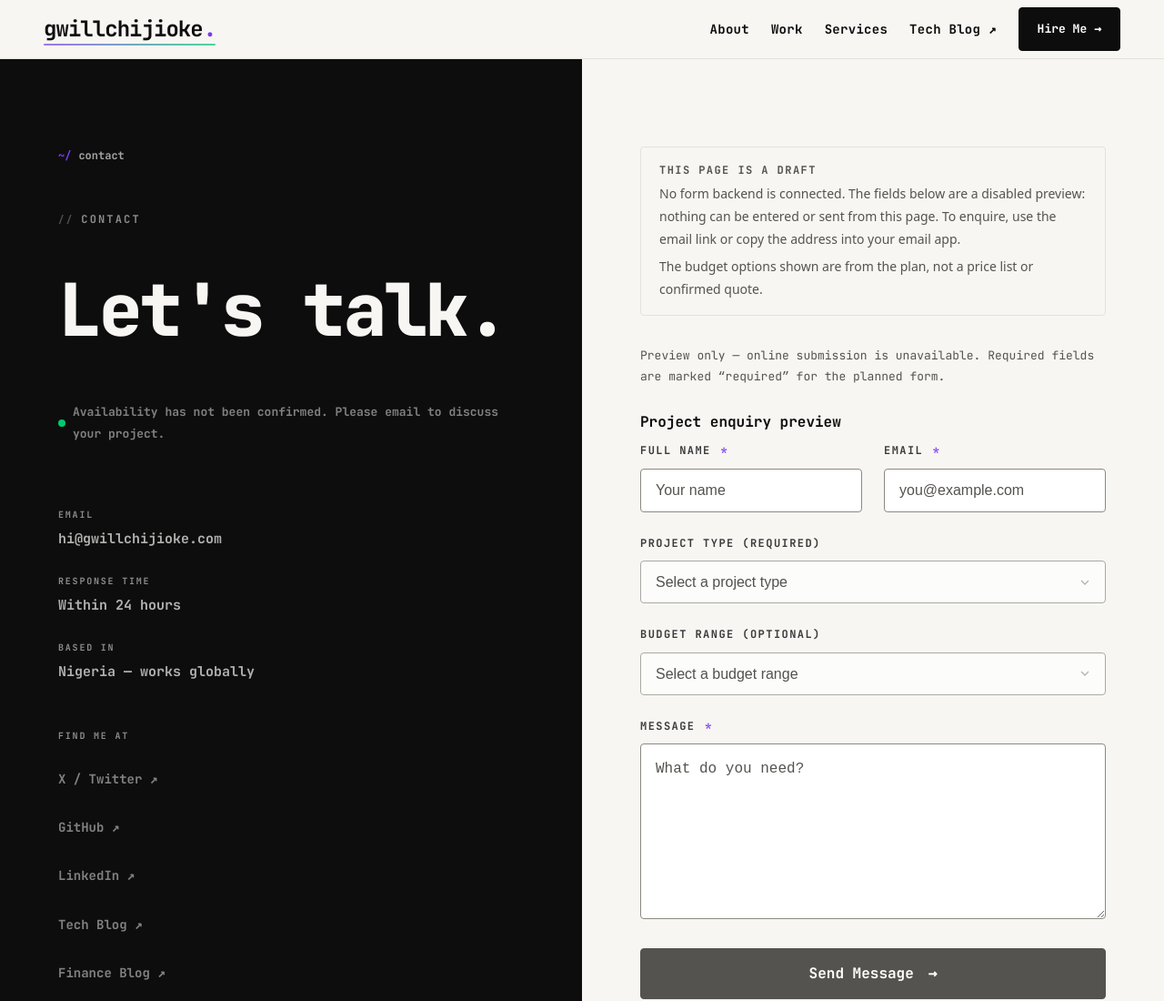
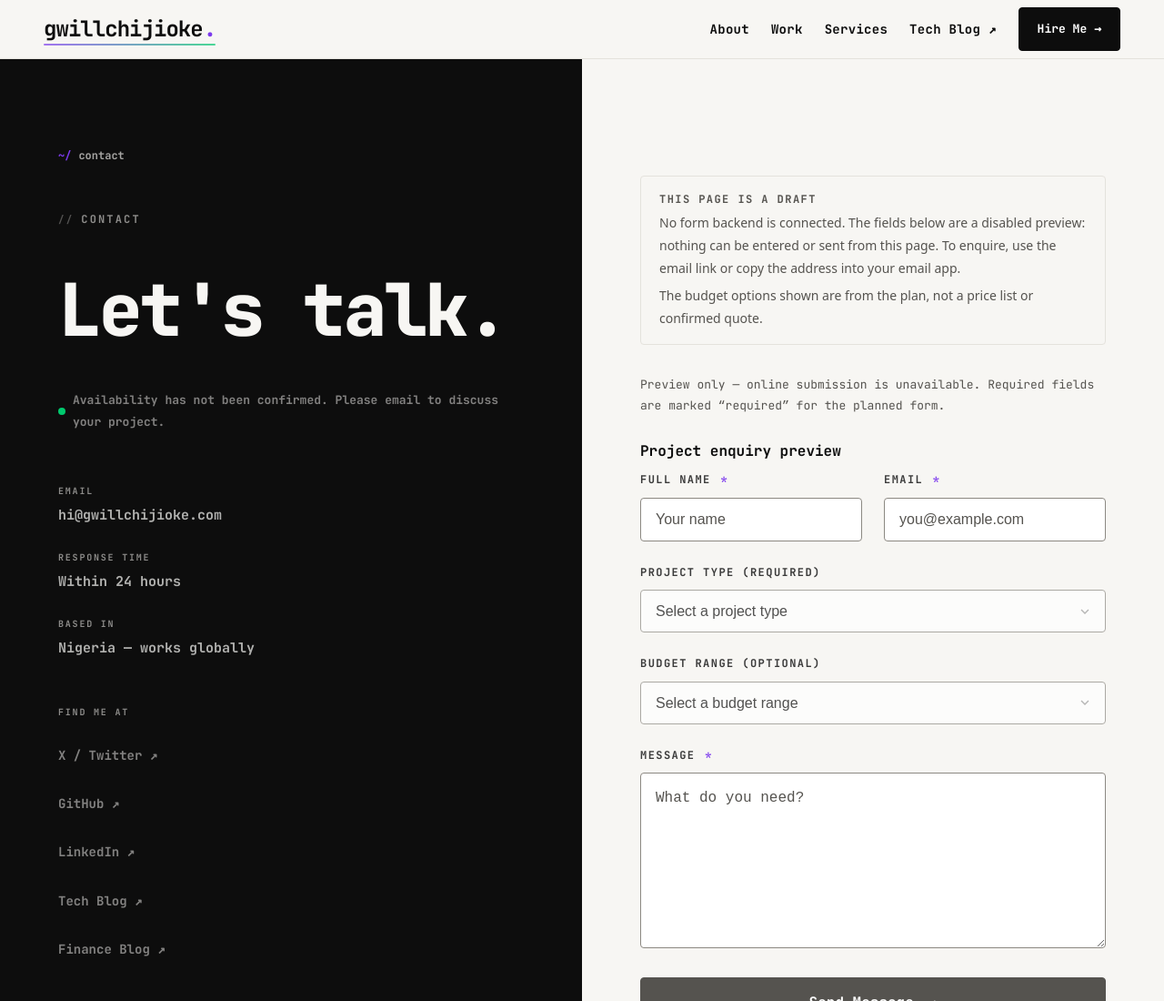
Before and after one commit to godschi10/portfolio-astro, an Astro site: page /portfolio-astro/contact in a window 1280 px wide. Shown: the top 1100 px of the page at 91% size. Built offline with nearby package versions, Linux system fonts and the light colour scheme; Astro itself is replaced by a stand-in of ours.

Commit message:
v0.14.4 CTA/draft symmetry to theme rhythm (31/31)

```diff
--- a/package.json
+++ b/package.json
@@ -1,6 +1,6 @@
 {
   "name": "portfolio-astro",
-  "version": "0.14.3",
+  "version": "0.14.4",
   "type": "module",
   "scripts": {
     "build": "astro build"
--- a/src/pages/about.astro
+++ b/src/pages/about.astro
@@ -86,13 +86,13 @@ const description = "Who Gwill is: a web developer focused on performance, desig
 .inline-link:hover{color:var(--text)}
 .about-cta{padding-block:24px;padding-block:clamp(24px,3vw,48px);background:var(--surface);border-top:1px solid var(--border);border-bottom:1px solid var(--border)}
 .about-cta-inner{display:flex;flex-direction:column;gap:var(--space-4)}
-.availability{display:inline-flex;align-items:center;gap:var(--space-2);font-family:var(--font-mono);font-size:13px;font-weight:600;color:var(--text-dim)}
+.availability{display:inline-flex;align-items:center;gap:var(--space-2);font-family:var(--font-mono);font-size:13px;font-weight:600;color:var(--text-dim);margin:0}
 .availability__dot{width:8px;height:8px;border-radius:50%;background:var(--green);position:relative;flex-shrink:0}
 .availability__dot::after{content:'';position:absolute;inset:-4px;border-radius:50%;background:var(--green);opacity:.35;animation:pulse 2s ease-in-out infinite}
 .about-cta-headline{font-family:var(--font-mono);font-size:clamp(24px,3.5vw,40px);font-weight:700;letter-spacing:-.03em;color:var(--text);margin:0;-webkit-font-smoothing:antialiased}
 .about-cta-sub{font-size:16px;color:var(--text-dim);max-width:52ch;line-height:1.7;margin:0}
 .about-cta-actions{display:flex;flex-wrap:wrap;gap:var(--space-3);margin-top:var(--space-2)}
-.honest-notice{border:1px solid var(--border);border-radius:8px;padding:16px 20px;margin-top:var(--space-6)}
+.honest-notice{border:1px solid var(--border);border-radius:8px;padding:16px 20px;margin-block:var(--space-6)}
 .honest-notice h2{font:700 12px/1.5 var(--mono);letter-spacing:.12em;text-transform:uppercase;color:var(--muted);margin:0 0 4px}
 .honest-notice p{margin:0 0 4px;color:var(--muted);font-size:14px}
 .honest-notice p:last-child{margin:0}
--- a/src/pages/contact.astro
+++ b/src/pages/contact.astro
@@ -98,7 +98,7 @@ const socials = [
 .contact-label{font-family:var(--font-mono);font-size:12px;font-weight:700;letter-spacing:.18em;text-transform:uppercase;color:rgba(247,246,243,.55);margin:0;display:flex;align-items:center;gap:8px}
 .contact-label::before{content:'//';color:rgba(247,246,243,.3);font-size:.9em}
 .contact-title{font-family:var(--font-mono);font-size:clamp(40px,7vw,80px);font-weight:800;letter-spacing:-.04em;line-height:1;color:#f7f6f3;margin:0;-webkit-font-smoothing:antialiased}
-.availability{display:inline-flex;align-items:center;gap:var(--space-2);font-family:var(--font-mono);font-size:13px;font-weight:600;color:rgba(247,246,243,.5)}
+.availability{display:inline-flex;align-items:center;gap:var(--space-2);font-family:var(--font-mono);font-size:13px;font-weight:600;color:rgba(247,246,243,.5);margin:0}
 .availability__dot{width:8px;height:8px;border-radius:50%;background:var(--green);position:relative;flex-shrink:0}
 .contact-details{display:flex;flex-direction:column;gap:var(--space-4);padding-top:var(--space-2)}
 .contact-detail-link,.contact-detail-item{display:flex;flex-direction:column;gap:4px;text-decoration:none}
@@ -110,7 +110,7 @@ const socials = [
 .contact-social-link{font-family:var(--font-mono);font-size:14px;font-weight:600;color:rgba(247,246,243,.5);text-decoration:none;display:inline-block;padding-block:10px;min-height:44px}
 .contact-social-link:hover{color:#f7f6f3}
 .contact-form-wrap{padding:48px;padding:clamp(48px,8vw,96px) clamp(24px,5vw,80px);background:var(--bg)}
-.draft-notice{border:1px solid var(--border);border-radius:4px;padding:16px 20px;margin-bottom:var(--space-5)}
+.draft-notice{border:1px solid var(--border);border-radius:4px;padding:16px 20px;margin-block:var(--space-5)}
 .draft-notice h2{font:700 12px/1.5 var(--mono);letter-spacing:.12em;text-transform:uppercase;color:var(--muted);margin:0 0 4px}
 .draft-notice p{margin:0 0 4px;color:var(--muted);font-size:14px}
 .draft-notice p:last-child{margin:0}
--- a/src/pages/services.astro
+++ b/src/pages/services.astro
@@ -268,7 +268,7 @@ const services = [
 .btn--secondary-svc:hover{background:var(--text);color:var(--bg);border-color:var(--text)}
 .btn--primary-svc{display:inline-flex;align-items:center;justify-content:center;gap:var(--space-2);font-family:var(--font-mono);font-size:14px;font-weight:700;letter-spacing:.04em;padding:14px 28px;border-radius:var(--radius-sm);background:var(--text);color:var(--bg);border:1px solid var(--text);text-decoration:none;min-height:48px}
 .btn--primary-svc:hover{background:var(--purple);border-color:var(--purple);color:#fff}
-.draft-notice{margin-top:var(--space-6);border:1px solid var(--border);border-radius:8px;padding:16px 20px}
+.draft-notice{margin-block:var(--space-6);border:1px solid var(--border);border-radius:8px;padding:16px 20px}
 .draft-notice h2{font:700 12px/1.5 var(--mono);letter-spacing:.12em;text-transform:uppercase;color:var(--muted);margin:0 0 4px}
 .draft-notice p{margin:0 0 4px;color:var(--muted);font-size:14px}
 .draft-notice p:last-child{margin:0}
--- a/src/pages/work.astro
+++ b/src/pages/work.astro
@@ -83,7 +83,7 @@ const projects = [1, 2, 3];
 .work-card__name{font-family:var(--font-mono);font-size:clamp(16px,1.8vw,20px);font-weight:700;letter-spacing:-.02em;color:var(--text);margin:0 0 6px}
 .work-card__desc{font-size:16px;color:var(--text-dim);line-height:1.6;margin:0}
 .case-study-status{font-family:var(--font-mono);font-size:13px;color:var(--text-dim);border-top:1px solid var(--border);padding-top:16px;margin:16px 0 0}
-.draft-notice{margin-top:var(--space-6);border:1px solid var(--border);border-radius:8px;padding:16px 20px}
+.draft-notice{margin-block:var(--space-6);border:1px solid var(--border);border-radius:8px;padding:16px 20px}
 .draft-notice h2{font:700 12px/1.5 var(--mono);letter-spacing:.12em;text-transform:uppercase;color:var(--muted);margin:0 0 4px}
 .draft-notice p{margin:0 0 4px;color:var(--muted);font-size:14px}
 .draft-notice p:last-child{margin:0}
--- a/src/styles/interior.css
+++ b/src/styles/interior.css
@@ -5,7 +5,7 @@
 .interior h1{max-width:20ch;margin:0 0 24px;font:800 clamp(36px,7vw,80px)/1.12 var(--mono);letter-spacing:-.04em}
 .interior h2{margin:0 0 16px;font:700 clamp(22px,3vw,32px)/1.3 var(--mono);letter-spacing:-.03em}
 .interior p{margin:0 0 16px;max-width:72ch}
-.interior .draft-notice{margin-block:24px 40px;padding:16px 20px;border:1px solid var(--border);border-radius:8px}
+.interior .draft-notice{margin-block:var(--space-5);padding:16px 20px;border:1px solid var(--border);border-radius:8px}
 .interior .draft-notice h2{font:700 12px/1.5 var(--mono);letter-spacing:.12em;text-transform:uppercase;color:var(--muted);margin:0 0 4px}
 .interior .draft-notice p{font-size:14px;color:var(--muted);margin:0 0 4px}
 .interior .draft-notice p:last-child{margin-bottom:0}
```
Also changed, not shown: CHANGELOG.md.
